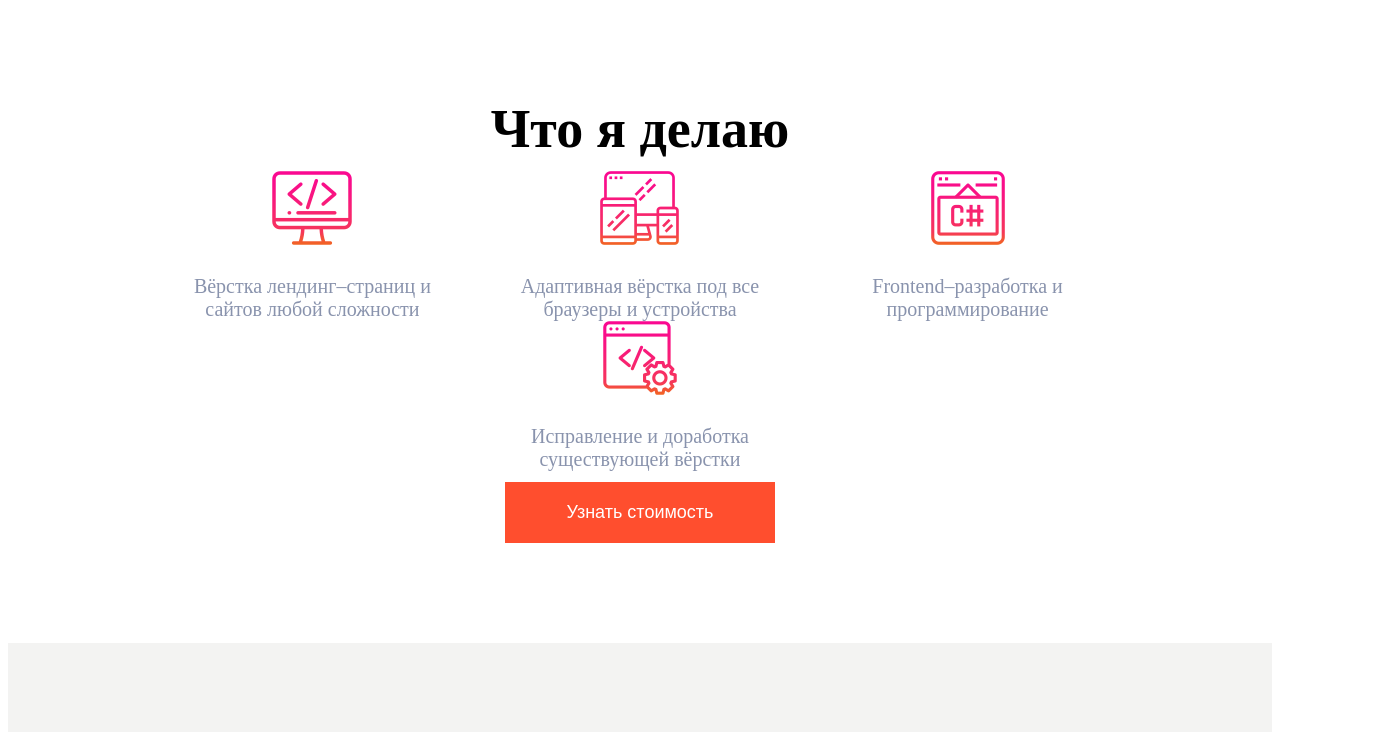
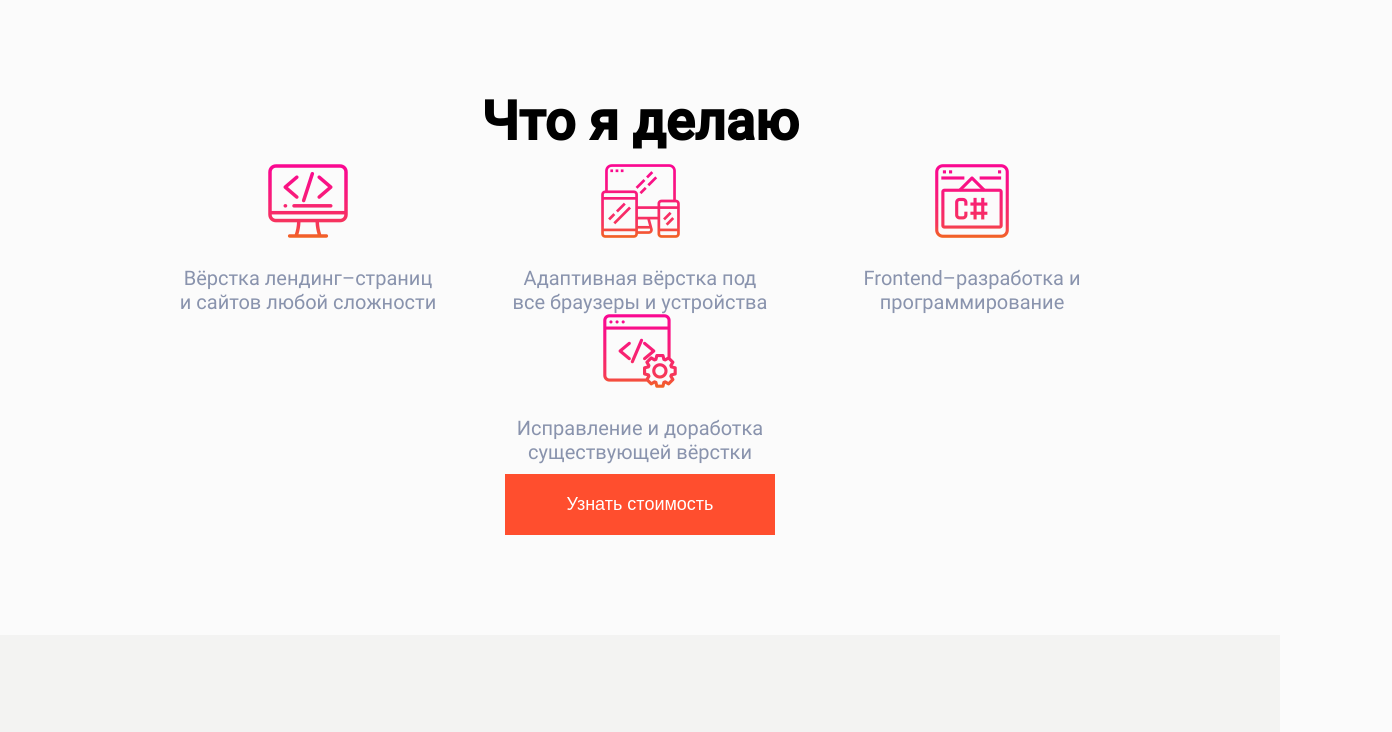
Before and after one commit to serganto92/diplomtest, a plain HTML site: page index.html in a window 1280 px wide. Shown: the part 737-1469 px from the top of the page, 1392 px wide, since content can reach past the window. Drawn offline with Linux system fonts and the light colour scheme.

Commit message:
Update style.css

```diff
--- a/css/style.css
+++ b/css/style.css
@@ -1,4 +1,4 @@
-b*//ody,html {
+body,html {
 	padding: 0;
 	background-color: #fbfbfb;
 	margin:0;
```
